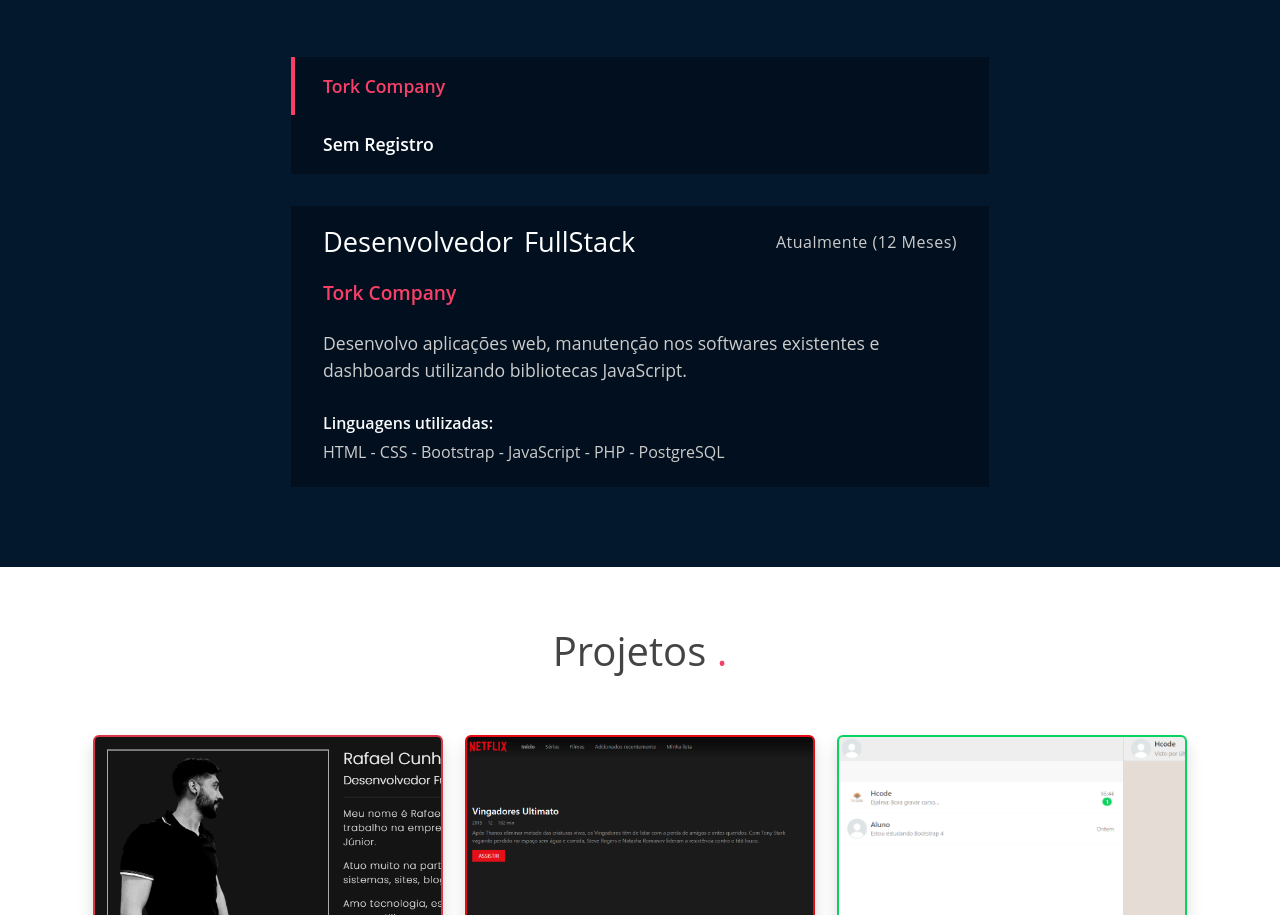
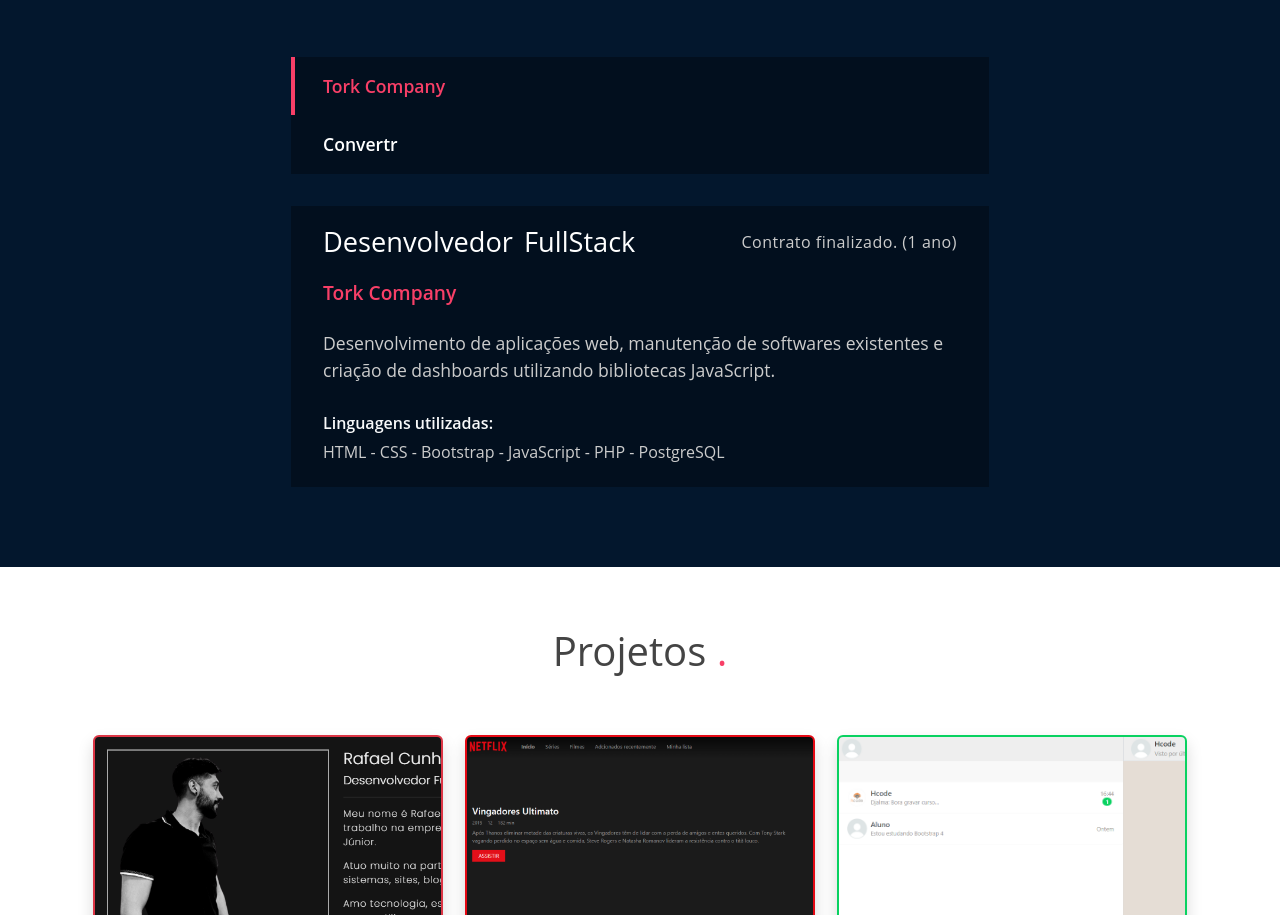
Before and after one commit to dev-rafaelcunha/Portfolio-v2, a React (Create React App) app: page / in a window 1280 px wide. Shown: the part 2686-3601 px from the top of the page. Built offline with nearby package versions, Linux system fonts and the light colour scheme.

Commit message:
Adicionado nova empresa nas experiencias.

```diff
--- a/src/components/pages/Experiences.jsx
+++ b/src/components/pages/Experiences.jsx
@@ -48,7 +48,7 @@ const Point = styled.span`
 
 const Card = styled.div`
 
-    height: 300px;
+
     width: 300px;
     background-color: #00000050;
 
@@ -62,17 +62,18 @@ const Card = styled.div`
 
 const CardData = styled.div`
 
-    height: 300px;
     width: 698px;
     background-color: #00000050;
     position: relative;
     padding: 1rem 2rem;
+`;
 
-    @media (max-width: 1280px) {
+const CardDataWrapper = styled.div`
 
-        height: auto;
-    }
-`;
+    display: flex;
+    align-items: center;
+    justify-content: space-between;
+`
 
 const TitleCard = styled.a`
 
@@ -109,12 +110,8 @@ const TitleCardData = styled.span`
 const Date = styled.span`
 
     color: #ccc;
-    padding: 1.5rem 2rem;
     font-size: 1rem;
     letter-spacing: .5px;
-    position: absolute;
-    right: 0;
-    top: 0;
 
     @media (max-width: 768px) {
 
@@ -150,19 +147,26 @@ const TextCardData = styled.span`
 function Experiences() {
 
     // Ativar/Mostrar conteúdo ao clicar na empresa.
-    const [activeTitleCard, setActiveTitleCard] = useState('Tork Company');
+    const [activeTitleCard, setActiveTitleCard] = useState('Tork');
 
     const handleLinkClick = (card) => {
         setActiveTitleCard(card);
     };
 
     // Mostrar período da experiência de forma automática
-    const calculateWorkPeriod = (startDate) => {
+    const calculateWorkPeriod = (startDate, endDate) => {
         const start = moment(startDate, 'DD/MM/YYYY');
-        const end = moment(); // Data atual
-        const duration = moment.duration(end.diff(start));
-        const months = duration.asMonths();
-        return Math.round(months) + ' Meses';
+        const end = endDate ? moment(endDate, 'DD/MM/YYYY') : moment();
+
+        const years = end.diff(start, 'years');
+        start.add(years, 'years');
+
+        const months = end.diff(start, 'months');
+
+        const yearText = years > 0 ? `${years} ${years === 1 ? 'ano' : 'anos'}` : '';
+        const monthText = months > 0 ? `${months} ${months === 1 ? 'mês' : 'meses'}` : '';
+
+        return `${yearText}${yearText && monthText ? ' e ' : ''}${monthText}`;
     };
 
     // Estado para ativar a animação somente quando estiver na seção.
@@ -184,31 +188,42 @@ function Experiences() {
                     <Container ref={refContainer} style={{ animationPlayState: inViewContainer ? 'running' : 'paused' }}>
                         <Card>
                             <TitleCard
-                                className={`${activeTitleCard === 'Tork Company' ? 'active' : ''}`}
-                                onClick={() => handleLinkClick('Tork Company')}>
+                                className={`${activeTitleCard === 'Tork' ? 'active' : ''}`}
+                                onClick={() => handleLinkClick('Tork')}>
                                 Tork Company
                             </TitleCard>
                             <TitleCard
-                                className={`${activeTitleCard === 'Sem Registro' ? 'active' : ''}`}
-                                onClick={() => handleLinkClick('Sem Registro')}>
-                                Sem Registro
+                                className={`${activeTitleCard === 'Convertr' ? 'active' : ''}`}
+                                onClick={() => handleLinkClick('Convertr')}>
+                                Convertr
                             </TitleCard>
                         </Card>
-                        {activeTitleCard === 'Tork Company' && (
+                        {activeTitleCard === 'Tork' && (
                             <CardData>
-                                <TitleCardData>Desenvolvedor <span className="ps-1">FullStack</span></TitleCardData>
-                                <Date>{`Atualmente (${calculateWorkPeriod('10/04/2023')})`}</Date>
+                                <CardDataWrapper>
+                                    <TitleCardData>Desenvolvedor <span className="ps-1">FullStack</span></TitleCardData>
+                                    <Date>{`Contrato finalizado. (${calculateWorkPeriod('01/04/2023', '19/04/2024')})`}</Date>
+                                </CardDataWrapper>
                                 <SubtitleCardData>Tork Company</SubtitleCardData>
                                 <TextCardData>
-                                    Desenvolvo aplicações web, manutenção nos softwares existentes e dashboards utilizando bibliotecas JavaScript. <br /><br />
+                                    Desenvolvimento de aplicações web, manutenção de softwares existentes e criação de dashboards utilizando bibliotecas JavaScript. <br /><br />
                                     <span className="fs-6 fw-semibold text-light">Linguagens utilizadas: <br /></span>
                                     <span className="fs-6 d-block mt-1">HTML - CSS - Bootstrap - JavaScript - PHP - PostgreSQL</span>
                                 </TextCardData>
                             </CardData>
                         )}
-                        {activeTitleCard === 'Sem Registro' && (
+                        {activeTitleCard === 'Convertr' && (
                             <CardData>
-                                {/* Conteúdo para o card Sem Registro */}
+                                <CardDataWrapper>
+                                    <TitleCardData>Desenvolvedor <span className="ps-1">Front-end</span></TitleCardData>
+                                    <Date>{`Atualmente (${calculateWorkPeriod('26/03/2024')})`}</Date>
+                                </CardDataWrapper>
+                                <SubtitleCardData>Convertr Commerce</SubtitleCardData>
+                                <TextCardData>
+                                    Desenvolvimento de e-commerces do zero, replicando fielmente os designs criados no Figma e implementando novas funcionalidades solicitadas pelos clientes em lojas existentes. <br /><br />
+                                    <span className="fs-6 fw-semibold text-light">Linguagens utilizadas: <br /></span>
+                                    <span className="fs-6 d-block mt-1">Vue - CSS</span>
+                                </TextCardData>
                             </CardData>
                         )}
                     </Container>
--- a/src/components/pages/Skills.jsx
+++ b/src/components/pages/Skills.jsx
@@ -128,14 +128,15 @@ function Skills() {
         { icon: '?', title: "Nova Habilidade", description: "Aguarde...", fontSize: "5rem", animationDelay: "4.2s" }
     ];
 
+    // Estado para ativar a animação somente quando estiver na seção.
     const { ref: refTitle, inView: inViewTitle } = useInView({
         triggerOnce: true,
-        threshold: .1,
+        threshold: 0.1,
     });
 
     const { ref: refSkill, inView: inViewSkill } = useInView({
         triggerOnce: true,
-        threshold: .1,
+        threshold: 0.1,
     });
 
     return (
```
